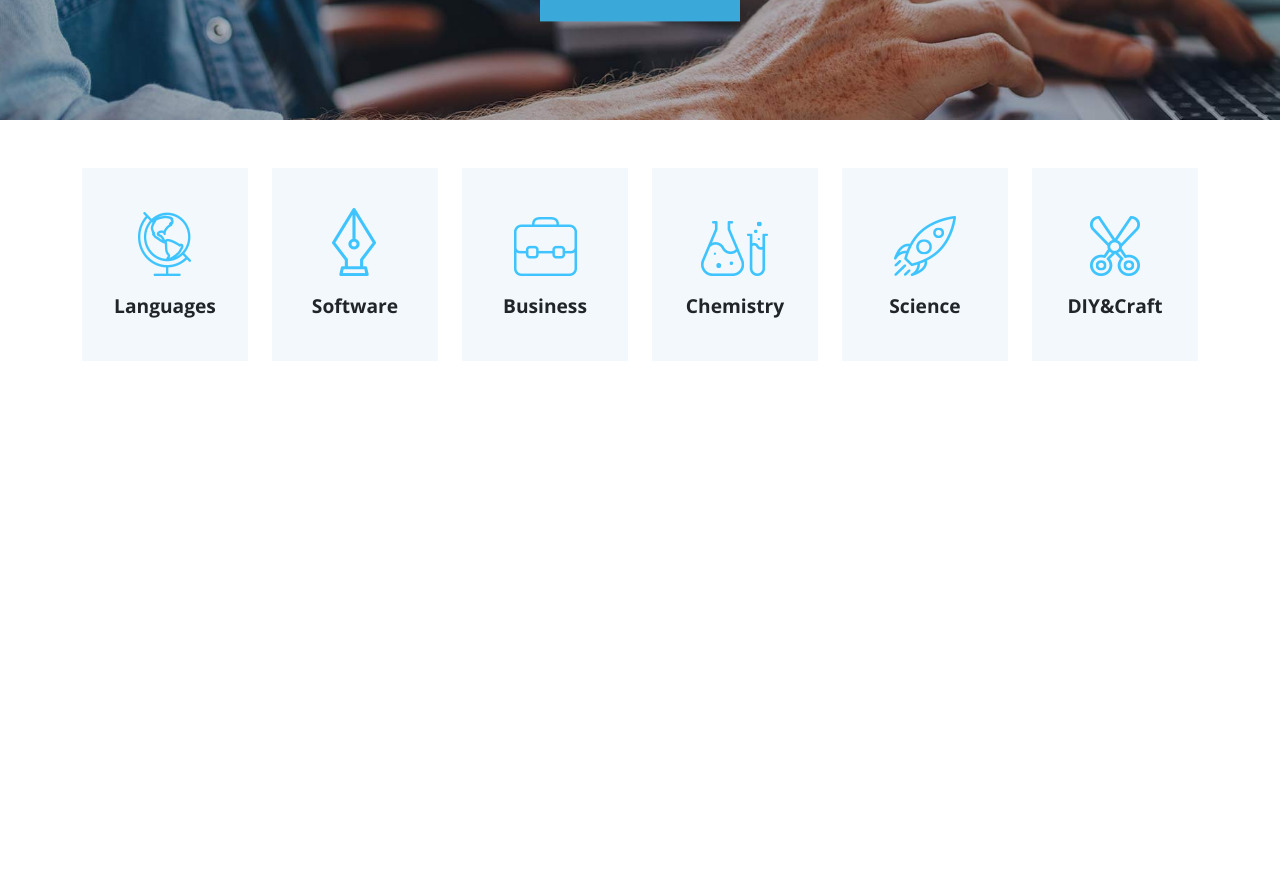
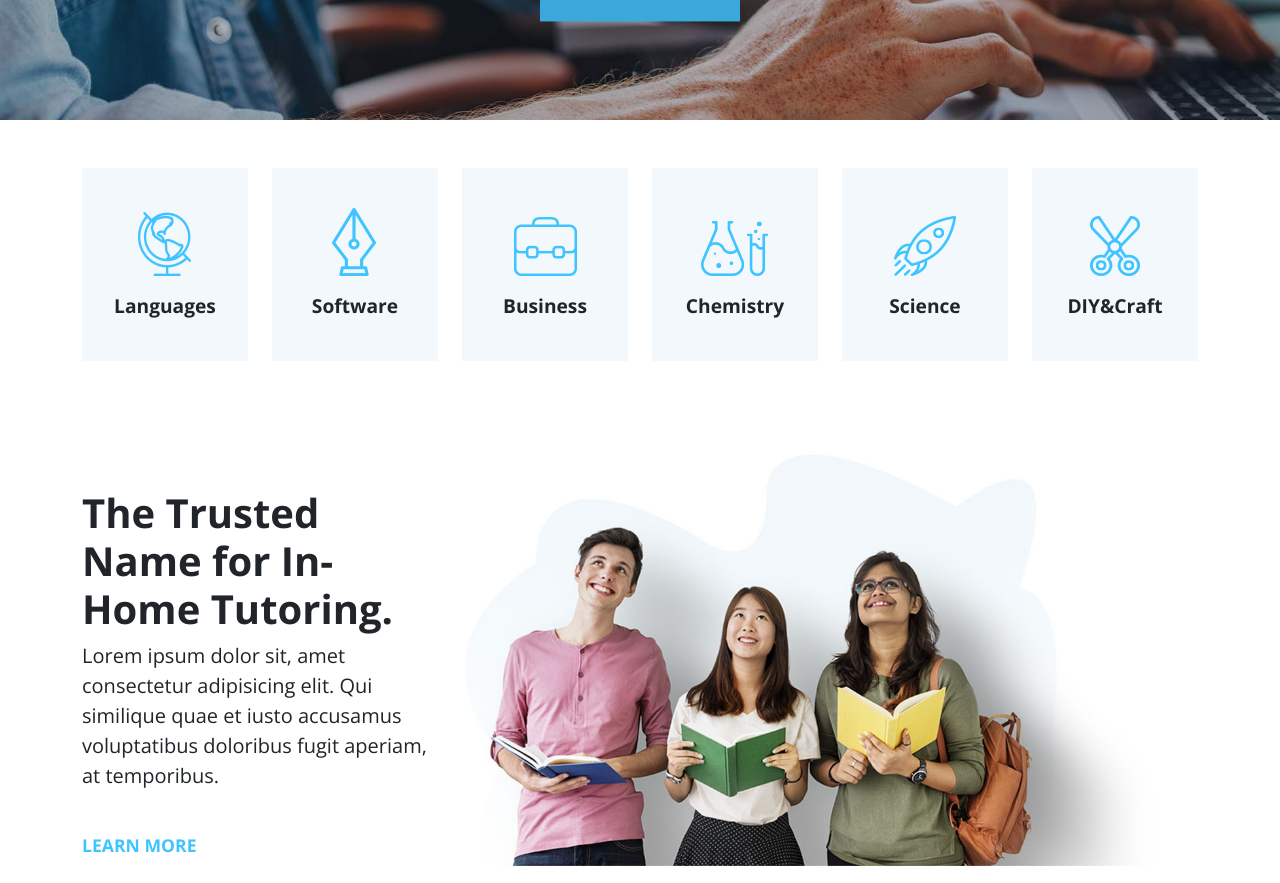
Before and after one commit to AleScla/proj-html-vuejs, a Vue app: page / in a window 1280 px wide. Shown: the part 520-1403 px from the top of the page. Before the commit the page ends 929 px from the top, so only its background shows below. Built offline with nearby package versions, Linux system fonts and the light colour scheme.

Commit message:
completata section home-tutoring

```diff
--- a/src/App.vue
+++ b/src/App.vue
@@ -1,6 +1,7 @@
 <script>
 import {store} from './store.js';
 import AppHeader from './components/AppHeader.vue';
+import boxSection from './components/boxSection.vue';
 
 export default {
   data() {
@@ -9,7 +10,8 @@ export default {
     }
   },
   components: {
-    AppHeader
+    AppHeader,
+    boxSection
   },
   methods: {
 
@@ -22,14 +24,22 @@ export default {
     <!-- 3) Utilizzo del componente -->
     <AppHeader />
     <main>
-      <section id="squares">
+      <boxSection />
+      <section class="home-tutoring">
         <div class="container">
-          <div class="row">
-            <div v-for="singleBox, index in store.boxes" :key="index" class="col-2">
-              <div class="box-info text-center my-5">
-                <img :src="singleBox.img">
-                <div class="pt-3">{{ singleBox.text }}</div>
-              </div>
+          <div class="row w-100">
+            <div class="col-4">
+             <h3 class="fs-1 w-100 fw-bold ">
+              The Trusted Name for In-Home Tutoring.
+             </h3>
+             <p class="fs-5 w-100">Lorem ipsum dolor sit, amet consectetur adipisicing elit. Qui similique quae et iusto accusamus voluptatibus doloribus fugit aperiam, at temporibus. </p>
+             <div class="learn-more w-100">
+              LEARN MORE
+              <i class="fa-solid fa-chevron-right"></i>
+             </div>
+            </div>
+            <div class="col">
+              <img src="/img/h5-img-1.jpg" alt="banner">
             </div>
           </div>
         </div>
@@ -43,19 +53,34 @@ export default {
 // Import all of Bootstrap's CSS
 @import "bootstrap/scss/bootstrap";
 
-.box-info{
-  background-color:#F2F8FC;
-  padding: 40px 0;
-  cursor:pointer;
-  img{
-    transition: all 0.2s linear;
-  }
-  div{
-    font-weight:bold;
-    font-size: 1.2rem;
-  }
-  &:hover img{
-    transform:translateY(-6px)
+.home-tutoring{
+  .row{
+    .col-4{
+      padding-top:80px;
+    }
+    .col{
+      height:100%;
+      img{
+        width:100%;
+      }
+    }
   }
 }
+.learn-more{
+  padding:25px 0;
+  font-size:1.1rem;
+  font-weight:bold;
+  color:#40C4FF;
+  cursor:pointer;
+  .fa-solid{
+    opacity:0;
+    transition: transform 0.2s ease-in-out, opacity 0.1s;
+  }
+  &:hover .fa-solid{
+    transform:translateX(5px);
+    opacity:1;
+  }
+}
+
+
 </style>
--- /dev/null
+++ b/src/components/boxSection.vue
@@ -0,0 +1,46 @@
+<script>
+import {store} from '../store.js';
+
+export default {
+  data() {
+    return {
+     store,
+    }
+  },
+
+}
+</script>
+
+<template>
+  <section id="squares">
+        <div class="container">
+          <div class="row">
+            <div v-for="singleBox, index in store.boxes" :key="index" class="col-2">
+              <div class="box-info text-center my-5">
+                <img :src="singleBox.img">
+                <div class="pt-3">{{ singleBox.text }}</div>
+              </div>
+            </div>
+          </div>
+        </div>
+      </section>
+</template>
+
+<style lang="scss" scoped>
+@use '../assets/scss/partials/variables' as *;
+.box-info{
+  background-color:#F2F8FC;
+  padding: 40px 0;
+  cursor:pointer;
+  img{
+    transition: all 0.2s linear;
+  }
+  div{
+    font-weight:bold;
+    font-size: 1.2rem;
+  }
+  &:hover img{
+    transform:translateY(-6px)
+  }
+}
+</style>
--- a/src/components/navBar.vue
+++ b/src/components/navBar.vue
@@ -10,7 +10,7 @@ export default {
 </script>
 
 <template>
-    <nav class="navbar navbar-expand-lg">
+    <nav class="navbar navbar-expand-lg mt-4">
           <div class="col-3 text-start">
             <a class="navbar-brand" href="#">
               <img id="logo" src="/img/logo-light.png" alt="iAcademy-logo">
```
